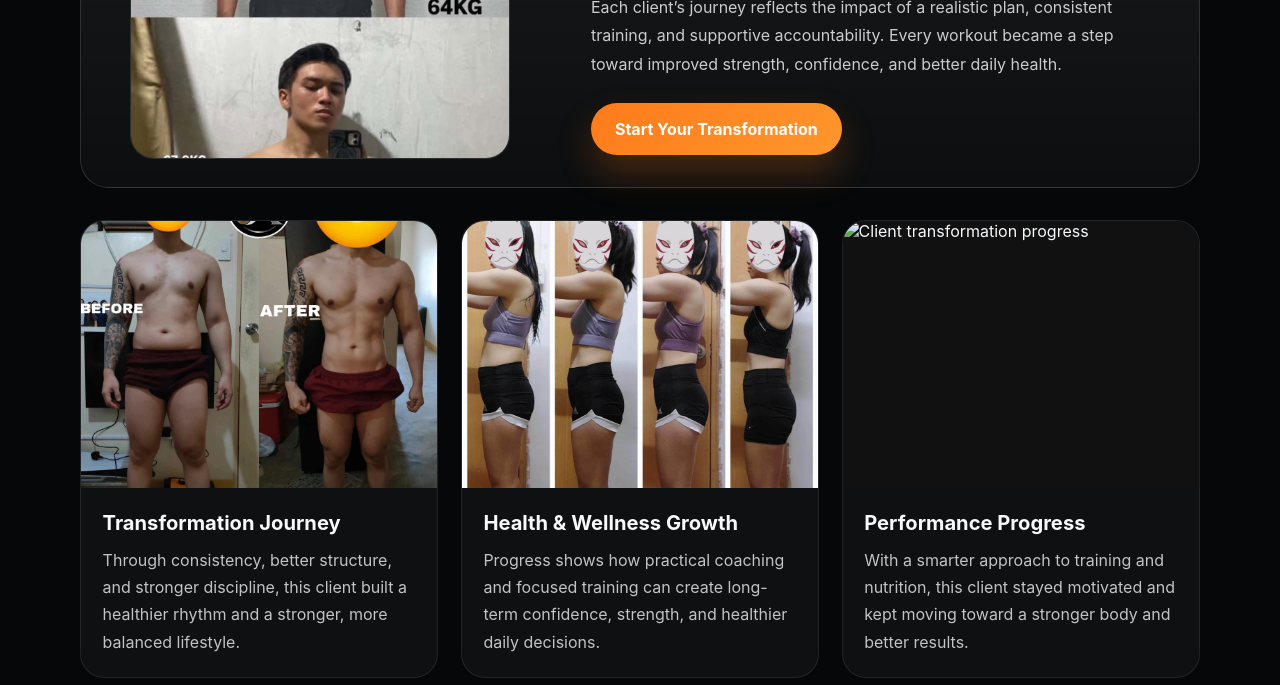
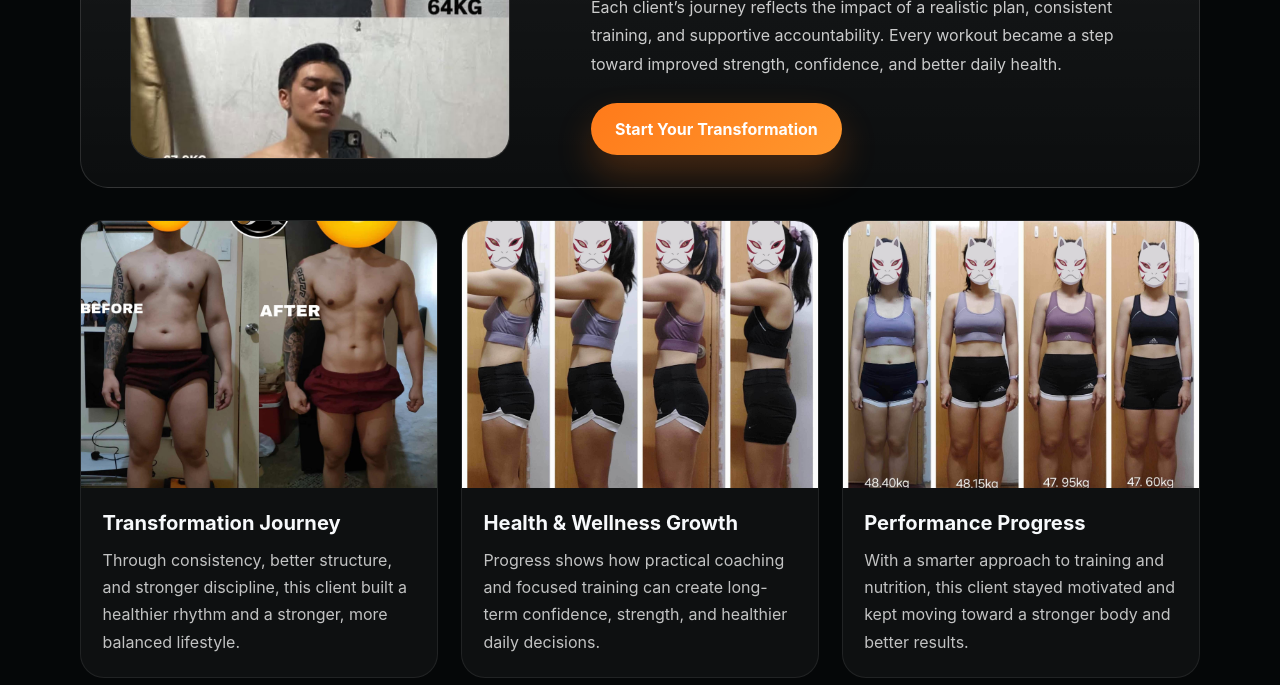
Before and after one commit to johnreymalalay-lang/king, a plain HTML site: page clients-transformation.html in a window 1280 px wide. Shown: the part 507-1192 px from the top of the page. Drawn offline with Linux system fonts and the light colour scheme.

Commit message:
Fix image filename: use yao-1.jpg instead of yao(1).jpg

```diff
--- a/clients-transformation.html
+++ b/clients-transformation.html
@@ -69,8 +69,8 @@
 
           <article class="transformation-card">
             <div class="transformation-image">
-              <img src="yao(1).jpg" alt="Client transformation progress" />
-            </div>
+                <img src="yao-1.jpg" alt="Client transformation progress" />
+              </div>
             <div class="transformation-copy">
               <h3>Performance Progress</h3>
               <p>With a smarter approach to training and nutrition, this client stayed motivated and kept moving toward a stronger body and better results.</p>
```
